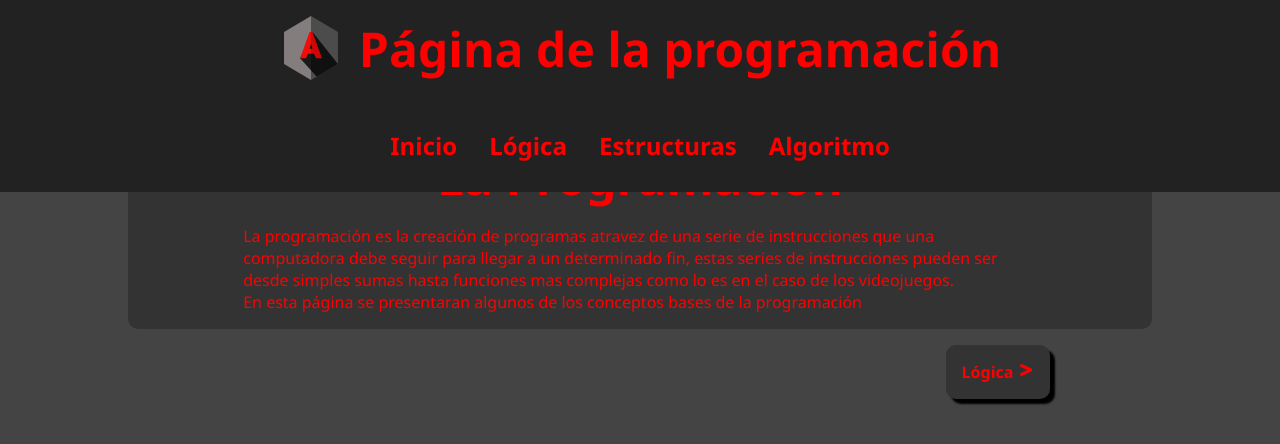
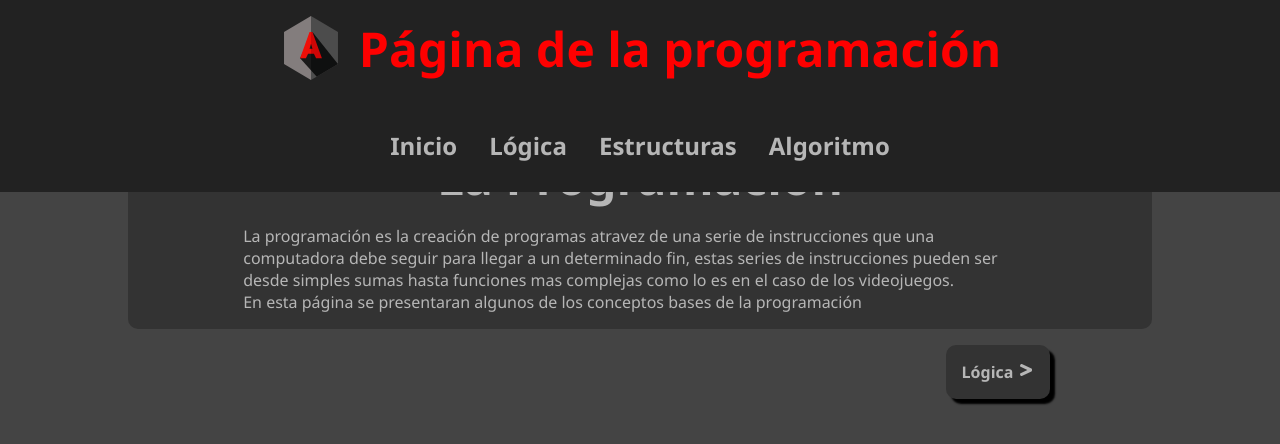
Before and after one commit to Adrian07-Edu/proyecto, a plain HTML site: page index.html in a window 1280 px wide. Drawn offline with Linux system fonts and the light colour scheme.

Commit message:
correcciones

```diff
--- a/style.raw.css
+++ b/style.raw.css
@@ -2,7 +2,7 @@ body {
   margin: 0;
   padding: 0;
   background: #444;
-  color: red;
+  color: #b6b6b6;
   font-family: 'Segoe UI', Tahoma, Geneva, Verdana, sans-serif;
   height: 100vh;
 }
@@ -11,7 +11,7 @@ li ol {
 }
 @keyframes target {
   0% {
-    background-color: rgba(255, 255, 255, 0125);
+    background-color: rgba(255, 0, 0, 0.125);
   }
   100% {
     background: transparent;
@@ -111,6 +111,7 @@ header {
       font-size: 3rem;
       margin: 1rem;
       transition: width 0.3s ease;
+      color: red;
     }
   }
   nav {
@@ -281,7 +282,7 @@ main {
         svg {
           height: 1rem;
           width: 1rem;
-          fill: red;
+          fill: #b6b6b6;
         }
         &:hover {
           opacity: 0.8;
```
Also changed, not shown: algoritmo.html (+1 -1 lines).
